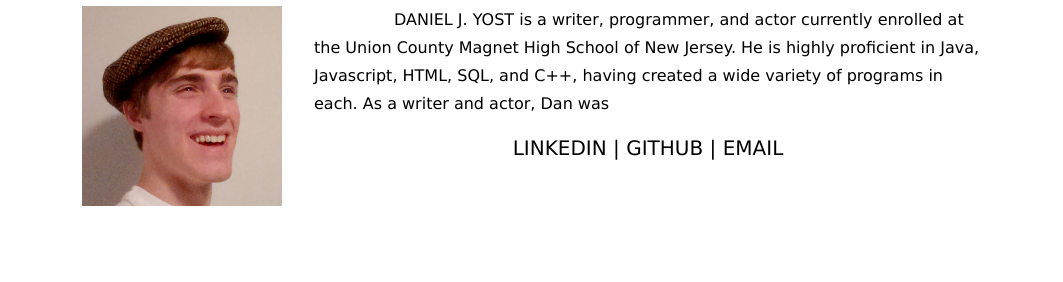
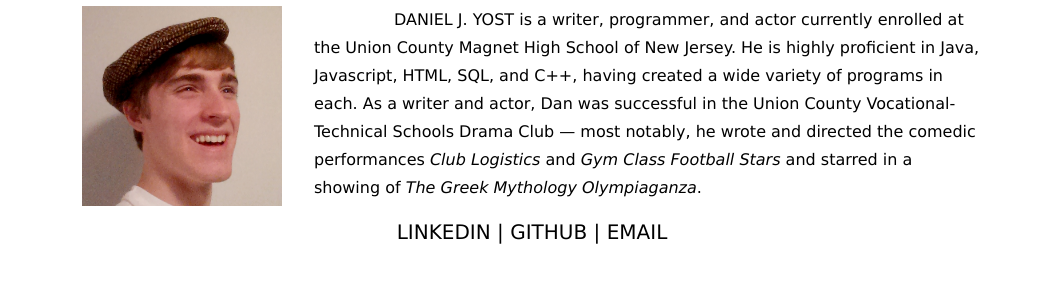
Before and after one commit to danstuff/danstuff.github.io, a plain HTML site: page about.htm in a window 1280 px wide. Shown: the part 90-372 px from the top of the page, without its empty margins (108-1171 px from the left). Drawn offline with nearby package versions, Linux system fonts and the light colour scheme.

Commit message:
About Update pt. 2

```diff
--- a/about.htm
+++ b/about.htm
@@ -22,6 +22,7 @@
 		<img src="prof_pic.jpg" class="prof"></img>
 		<p> DANIEL J. YOST is a writer, programmer, and actor currently enrolled at the Union County Magnet High School of New Jersey.
 		He is highly proficient in Java, Javascript, HTML, SQL, and C++, having created a wide variety of programs in each. As a writer and actor, Dan was
+		successful in the Union County Vocational-Technical Schools Drama Club &mdash; most notably, he wrote and directed the comedic performances <i>Club Logistics</i> and <i>Gym Class Football Stars</i> and starred in a showing of <i>The Greek Mythology Olympiaganza</i>.</p>
 		<h3><a href="http://www.linkedin.com/in/danyost23" class="download">LINKEDIN</a> |
 			<a href="http://www.github.com/danstuff" class="download">GITHUB</a> |
 			<a href="mailto:danyost23@gmail.com" class="download">EMAIL</a></h3>
```
